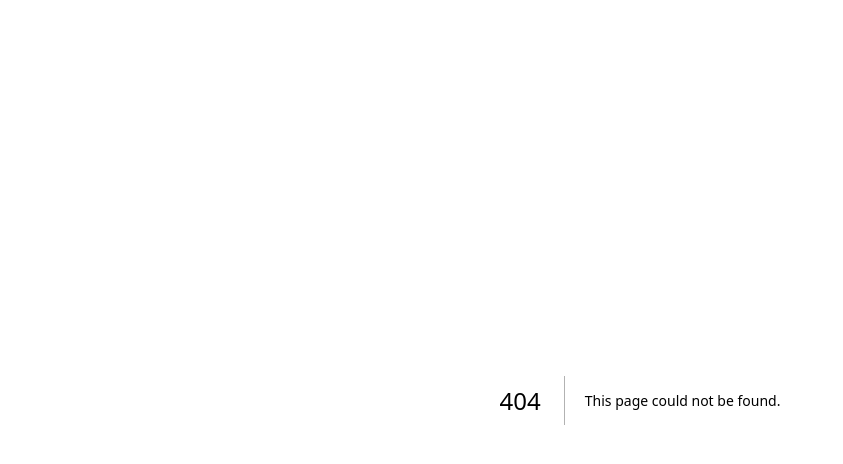
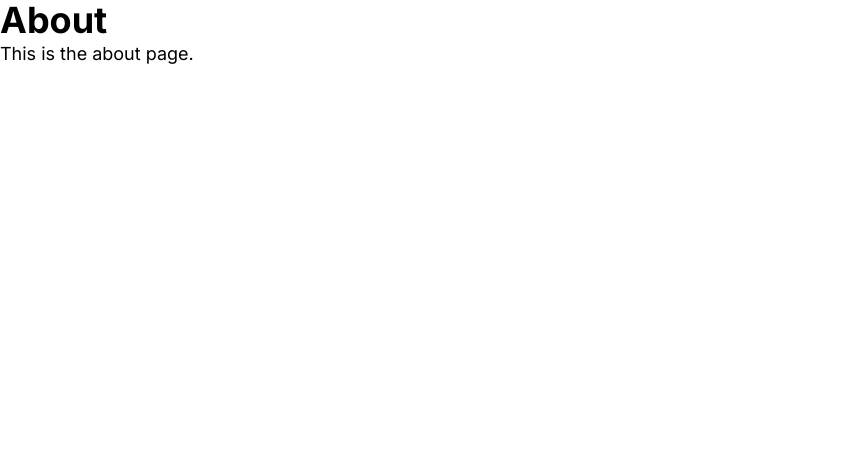
Before and after one commit to iyigirisim/garcon, a Next.js app: page /about in a window 1280 px wide. Before the commit this address had no page. Shown: the top 464 px of the page, without its empty margins (0-843 px from the left). Built offline with nearby package versions, Linux system fonts and the light colour scheme.

Commit message:
about page

```diff
--- /dev/null
+++ b/app/about/page.tsx
@@ -0,0 +1,8 @@
+export default function Page() {
+  return (
+    <div>
+      <h1 className="text-4xl font-bold">About</h1>
+      <p className="text-lg">This is the about page.</p>
+    </div>
+  );
+}
```
